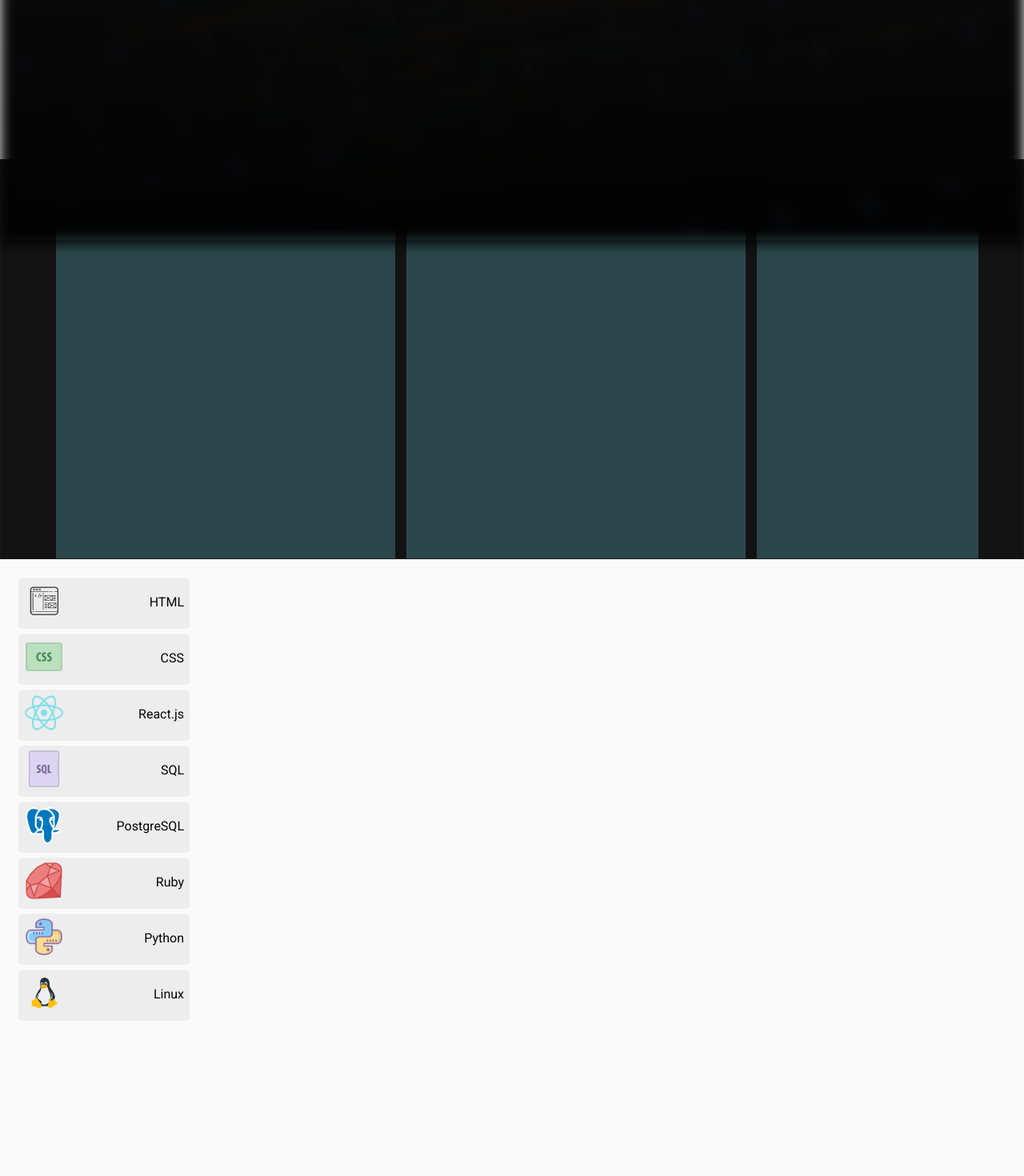
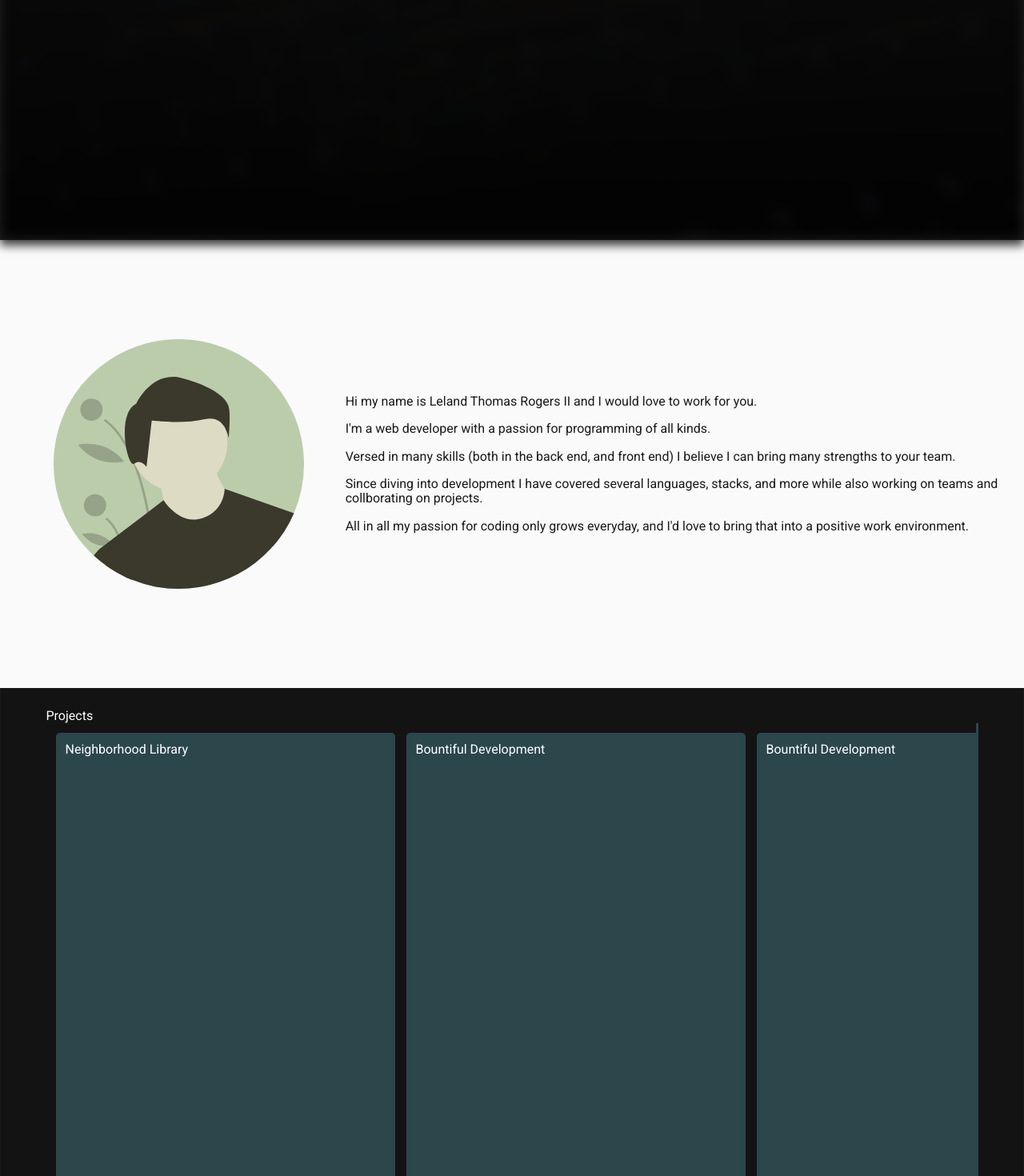
Before and after one commit to ltrii/port-ltrii, a React (Create React App) app: page / in a window 1280 px wide. Shown: the part 500-1970 px from the top of the page at 80% size. Built offline with nearby package versions, Linux system fonts and the light colour scheme; a web font is replaced by a local one.

Commit message:
More design updates

```diff
--- a/src/components/css/about.css
+++ b/src/components/css/about.css
@@ -5,7 +5,7 @@
     padding: 22px 15px;
     width: 100%;
     height: 70vh;
-    min-height: 522px;
+    min-height: 500px;
     display: grid;
     align-items: center;
     justify-items: center;
--- a/src/components/css/contact.css
+++ b/src/components/css/contact.css
@@ -1,5 +1,5 @@
 .contact {
-    background-color: rgba(0, 0, 0, 0.712);
+    animation: fadeIn .15s linear 0s 1 alternate both running;
     height: 100vh;
     min-height: 100%;
     box-sizing: border-box;
@@ -100,3 +100,11 @@
     }
 
 }
+
+@keyframes fadeIn {
+    from {
+        background-color: transparent;
+    } to {
+        background-color: rgba(0,0,0,.575);
+    }
+}
--- a/src/components/css/content.css
+++ b/src/components/css/content.css
@@ -1,6 +1,6 @@
 .skills {
     height: 100vh;
-    min-height: 100%;
+    min-height: 500px;
     background-color: rgb(250, 250, 250);
     color: rgb(5,5,5);
     width: 100%;
@@ -11,6 +11,7 @@
 .blurbHolder {
     display: flex;
     flex-direction: column;
+    min-height: 100%;
 }
 
 .blurb {
--- a/src/components/css/jumbo.css
+++ b/src/components/css/jumbo.css
@@ -14,7 +14,6 @@
 .jumboMain {
     overflow: hidden;
     position: absolute;
-    min-height: 500px;
     height: 100vh;
     width: 100%;
     display: flex;
--- a/src/components/css/projects.css
+++ b/src/components/css/projects.css
@@ -27,6 +27,7 @@
     flex-wrap: nowrap;
     padding: 5px;
     height: 80vh;
+    min-height: 400px;
     width: 90vw;
     overflow-y: hidden;
     overflow-x: auto;
--- a/src/components/css/topbar.css
+++ b/src/components/css/topbar.css
@@ -15,14 +15,6 @@
     box-sizing: border-box;
     z-index: 200;
 }
-
-/* .leftBar {
-
-}
-
-.rightBar {
-
-} */
 
 #nameplate {
     font-family: 'Lexend Deca', 'Lexend Exa', 'Libre Caslon Display', 'Roboto', Arial, Helvetica, sans-serif;
@@ -43,6 +35,14 @@
 
 @media(max-height: 600px){
     .topBar{
+        animation: fadeIn .3s linear 0s 1 alternate both running
+    }
+}
+
+@keyframes fadeIn {
+    from {
+        background-color: transparent;
+    } to {
         background-color: rgba(0,0,0,.75);
     }
 }
```
